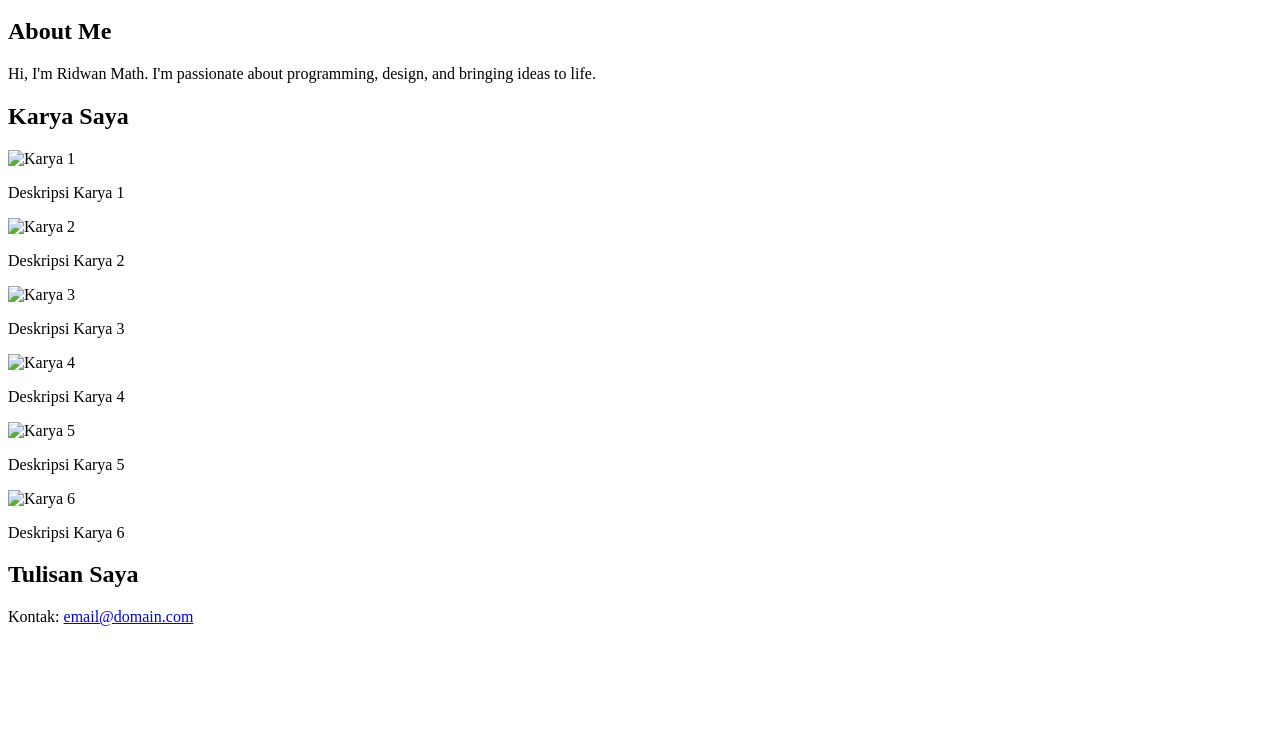
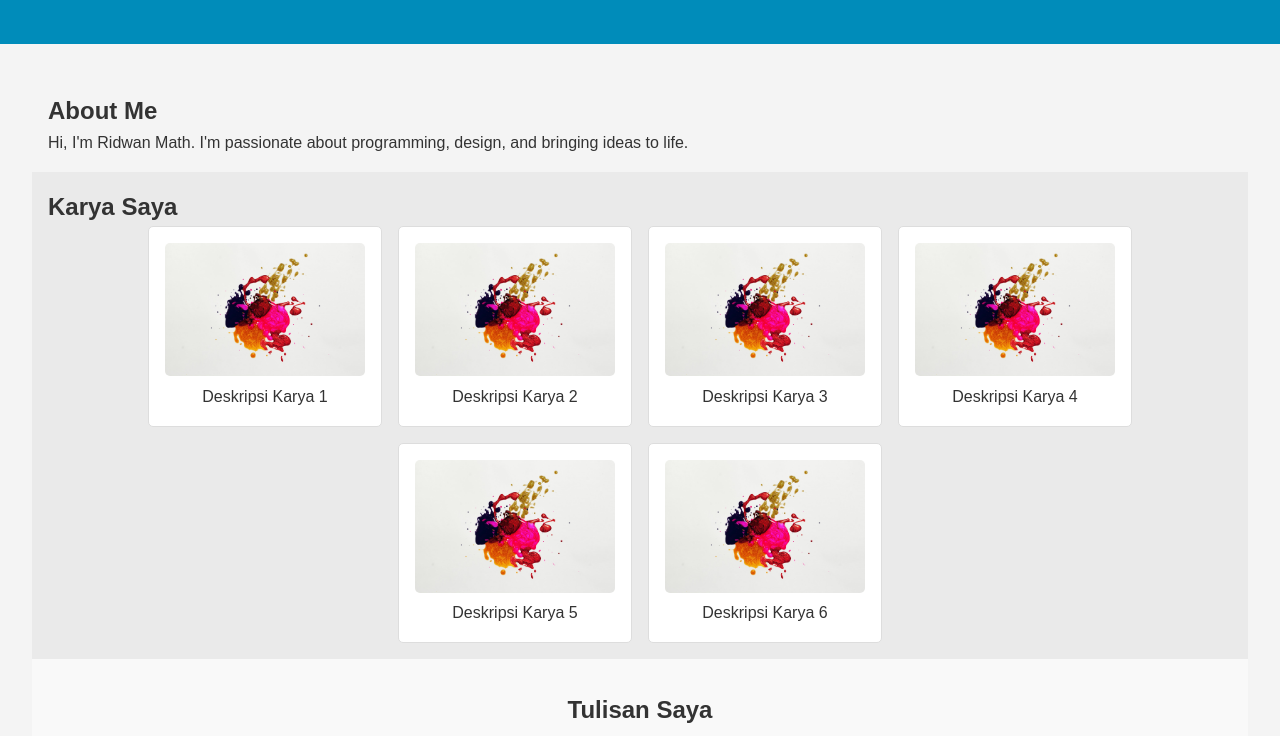
Before and after one commit to RidwanMath/TestPage, a plain HTML site: page index.html in a window 1280 px wide. Shown: the part 170-906 px from the top of the page. Before the commit the page ends 812 px from the top, so only its background shows below. Drawn offline with Linux system fonts and the light colour scheme; the site is published under a folder, as on GitHub Pages, so addresses that start at the root find nothing.

Commit message:
Update index.html

```diff
--- a/index.html
+++ b/index.html
@@ -5,7 +5,7 @@
   <meta charset="UTF-8" />
   <meta name="viewport" content="width=device-width, initial-scale=1.0" />
   <title>Ridwan Math</title>
-  <link href='/style.css' rel='stylesheet'>
+  <link href='./style.css' rel='stylesheet'>
 </head>
 
 <body>
@@ -29,27 +29,27 @@
       <h2>Karya Saya</h2>
       <div class="galeri">
         <div class="item">
-          <img src="/image/image1.jpg" alt="Karya 1">
+          <img src="./image/image1.jpg" alt="Karya 1">
           <p>Deskripsi Karya 1</p>
         </div>
         <div class="item">
-          <img src="/image/image1.jpg" alt="Karya 2">
+          <img src="./image/image1.jpg" alt="Karya 2">
           <p>Deskripsi Karya 2</p>
         </div>
         <div class="item">
-          <img src="/image/image1.jpg" alt="Karya 3">
+          <img src="./image/image1.jpg" alt="Karya 3">
           <p>Deskripsi Karya 3</p>
         </div>
         <div class="item">
-          <img src="/image/image1.jpg" alt="Karya 4">
+          <img src="./image/image1.jpg" alt="Karya 4">
           <p>Deskripsi Karya 4</p>
         </div>
         <div class="item">
-          <img src="/image/image1.jpg" alt="Karya 5">
+          <img src="./image/image1.jpg" alt="Karya 5">
           <p>Deskripsi Karya 5</p>
         </div>
         <div class="item">
-          <img src="/image/image1.jpg" alt="Karya 6">
+          <img src="./image/image1.jpg" alt="Karya 6">
           <p>Deskripsi Karya 6</p>
         </div>
         <!-- Tambahkan karya lainnya -->
@@ -65,7 +65,7 @@
   <footer>
     <p>Kontak: <a href="mailto:email@domain.com">email@domain.com</a></p>
   </footer>
-  <script defer type="text/javascript" src="/main.js"></script>
+  <script defer type="text/javascript" src="./main.js"></script>
 </body>
 
 </html>
```
